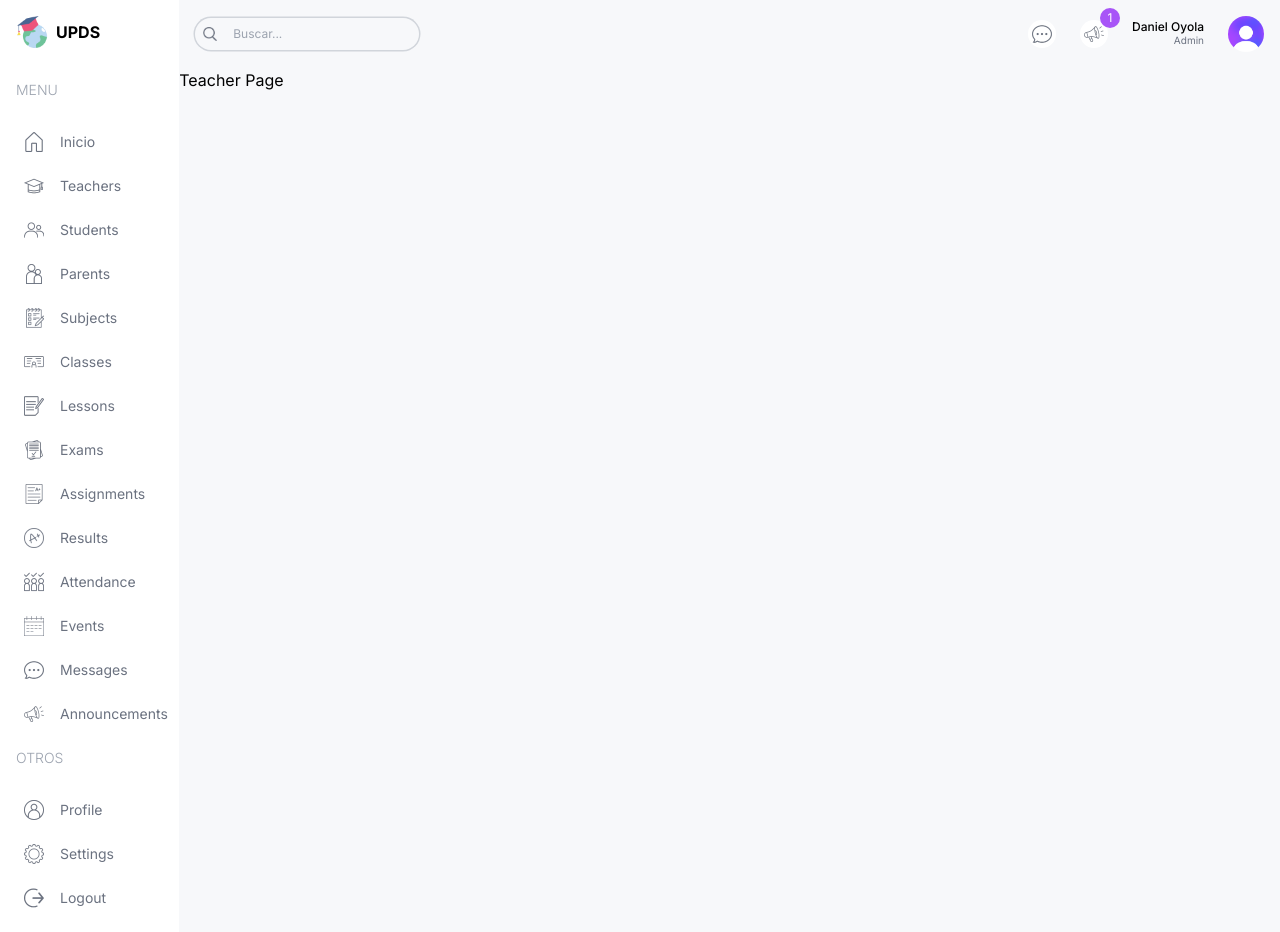
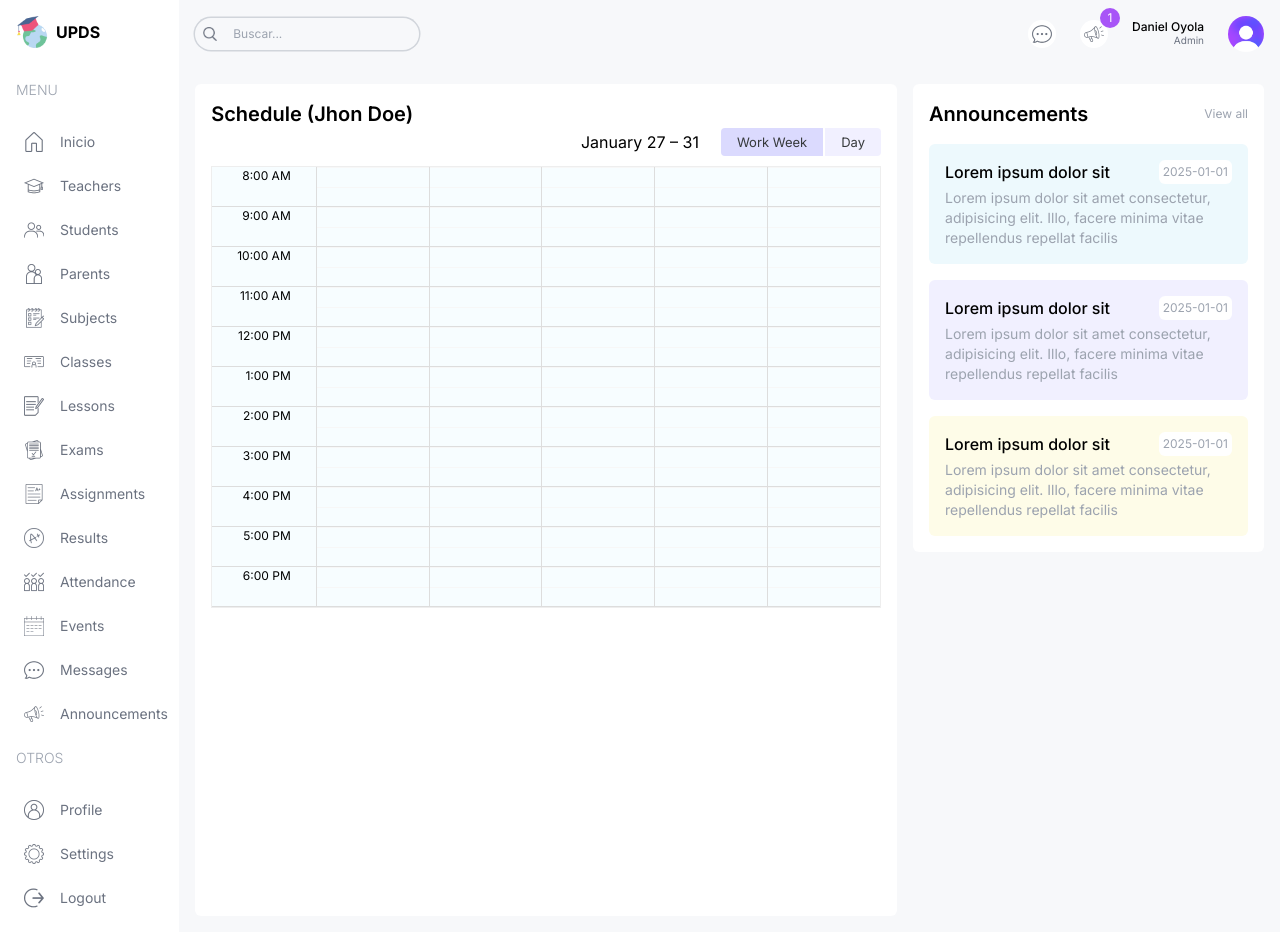
Before and after one commit to danieloyolaj/next-dashboard-ui-starter, a Next.js app: page /parent in a window 1280 px wide. Built offline with nearby package versions, Linux system fonts and the light colour scheme.

Commit message:
Copied the same calendar to parent and student pages

```diff
--- /dev/null
+++ b/src/app/(dashboard)/lists/teacher/page.tsx
@@ -0,0 +1,7 @@
+const TeacherList = () => {
+  return (
+    <div className="div">TeacherListPage</div>
+  )
+}
+
+export default TeacherList
--- a/src/app/(dashboard)/parent/page.tsx
+++ b/src/app/(dashboard)/parent/page.tsx
@@ -1,6 +1,25 @@
+"use client"
+
+import Announcements from "@/components/Announcements"
+import BigCalendar from "@/components/BigCalendar"
+import "react-big-calendar/lib/css/react-big-calendar.css"
+
 const ParentPage = () => {
   return (
-    <div className="">Teacher Page</div>
+    <div className=" flex-1 p-4 flex gap-4 flex-col xl:flex-row">
+      {/* LEFT */}
+      <div className="w-full xl:w-2/3">
+        <div className="h-full bg-white p-4 rounded-md">
+          <h1 className="text-xl font-semibold">Schedule (Jhon Doe)</h1>
+          <BigCalendar />
+        </div>
+      </div>
+
+      {/* RIGHT */}
+      <div className="w-full xl:w-1/3 flex flex-col gap-8">
+        <Announcements />
+      </div>
+    </div>
   )
 }
 
--- a/src/app/(dashboard)/teacher/page.tsx
+++ b/src/app/(dashboard)/teacher/page.tsx
@@ -1,6 +1,25 @@
+"use client"
+
+import Announcements from "@/components/Announcements"
+import BigCalendar from "@/components/BigCalendar"
+import "react-big-calendar/lib/css/react-big-calendar.css"
+
 const TeacherPage = () => {
   return (
-    <div className="">Teacher Page</div>
+    <div className=" flex-1 p-4 flex gap-4 flex-col xl:flex-row">
+      {/* LEFT */}
+      <div className="w-full xl:w-2/3">
+        <div className="h-full bg-white p-4 rounded-md">
+          <h1 className="text-xl font-semibold">Schedule</h1>
+          <BigCalendar />
+        </div>
+      </div>
+
+      {/* RIGHT */}
+      <div className="w-full xl:w-1/3 flex flex-col gap-8">
+        <Announcements />
+      </div>
+    </div>
   )
 }
 
--- a/src/components/BigCalendar.tsx
+++ b/src/components/BigCalendar.tsx
@@ -23,8 +23,8 @@ const BigCalendar = () => {
         view={view}
         style={{height: "98%"}}
         onView={handleOnChangeView}
-        min={new Date(2025,1,0,8,0,0)}
-        max={new Date(2025,1,0,19,0,0)}
+        min={new Date(2025,2,7,8,0,0)}
+        max={new Date(2025,2,7,19,0,0)}
       />
     </div>
   )
--- a/src/lib/data.ts
+++ b/src/lib/data.ts
@@ -921,26 +921,26 @@ export const calendarEvents = [
   {
     title: "Math",
     allDay: false,
-    start: new Date(2025, 2, 7, 8, 0),
-    end: new Date(2025, 2, 7, 8, 45),
+    start: new Date(2025, 1, 7, 8, 0),
+    end: new Date(2025, 1, 7, 8, 45),
   },
   {
     title: "English",
     allDay: false,
-    start: new Date(2025, 2, 7, 9, 0),
-    end: new Date(2025, 2, 7, 9, 45),
+    start: new Date(2025, 1, 7, 9, 0),
+    end: new Date(2025, 1, 7, 9, 45),
   },
   {
     title: "Biology",
     allDay: false,
-    start: new Date(2025, 1, 7, 10, 0),
-    end: new Date(2024, 1, 7, 10, 45),
+    start: new Date(2025, 1, 7, 17, 0),
+    end: new Date(2025, 1, 7, 17, 45),
   },
   {
     title: "Physics",
     allDay: false,
-    start: new Date(2024, 7, 12, 11, 0),
-    end: new Date(2024, 7, 12, 11, 45),
+    start: new Date(2025, 1, 7, 10, 0),
+    end: new Date(2024, 1, 7, 10, 45),
   },
   {
     title: "Chemistry",
@@ -1057,7 +1057,7 @@ export const calendarEvents = [
   {
     title: "History",
     allDay: false,
-    start: new Date(2024, 7, 16, 14, 0),
+    start: new Date(2025, 2, 7, 16, 0),
     end: new Date(2024, 7, 16, 14, 45),
   },
 ];
```
